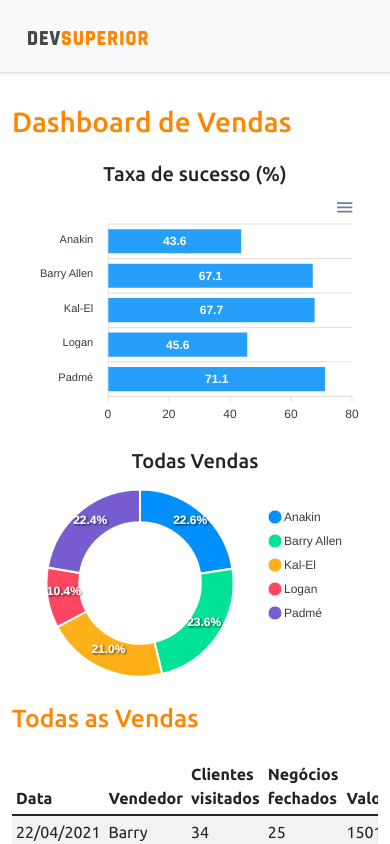
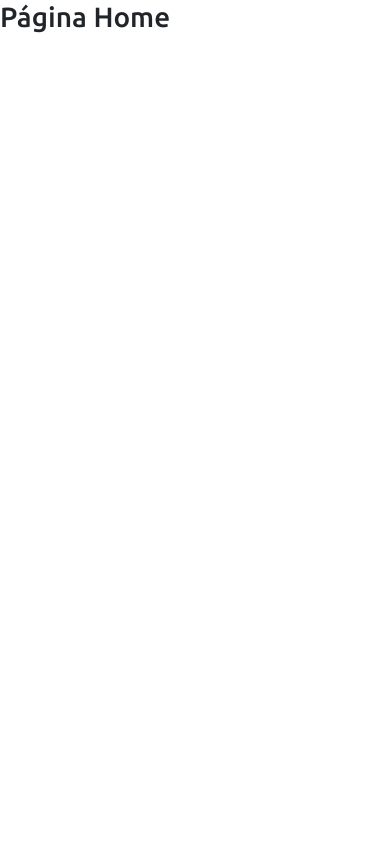
Before and after one commit to heitordeve/projeto-sds5, a React (Create React App) app in the folder frontend/: page / in a window 390 px wide. Shown: the top 844 px of the page. Built offline with nearby package versions, Linux system fonts and the light colour scheme.

Commit message:
Dev - Routes

```diff
--- a/frontend/package.json
+++ b/frontend/package.json
@@ -19,6 +19,7 @@
     "react": "^17.0.2",
     "react-apexcharts": "^1.3.9",
     "react-dom": "^17.0.2",
+    "react-router-dom": "5.2.0",
     "react-scripts": "4.0.3",
     "typescript": "^4.1.2",
     "web-vitals": "^1.0.1"
@@ -46,5 +47,8 @@
       "last 1 firefox version",
       "last 1 safari version"
     ]
+  },
+  "devDependencies": {
+    "@types/react-router-dom": "^5.3.2"
   }
 }
--- a/frontend/src/App.tsx
+++ b/frontend/src/App.tsx
@@ -1,33 +1,8 @@
-import BarChart from "components/BarChart";
-import DataTable from "components/DataTable";
-import DonutChart from "components/DonutChart";
-import Footer from "components/Footer";
-import NavBar from "components/NavBar";
+import Routes from "Routes";
 
 function App() {
   return (
-    <>
-      <NavBar />
-      <div className="container">
-        <h1 className="text-primary py-3">Dashboard de Vendas</h1>
-
-        <div className="row px-3">
-          <div className="col-sm-6">
-            <h5 className="text-center text-secundary">Taxa de sucesso (%)</h5>
-            <BarChart />
-          </div>
-          <div className="col-sm-6">
-            <h5 className="text-center text-secundary">Todas Vendas</h5>
-            <DonutChart />
-          </div>
-        </div>
-        <div className="py-3">
-          <h2 className="text-primary">Todas as Vendas</h2>
-        </div>
-        <DataTable />
-      </div>
-      <Footer />
-    </>
+    <Routes />
   );
 }
 
--- /dev/null
+++ b/frontend/src/Routes.tsx
@@ -0,0 +1,20 @@
+import Dashboard from 'pages/Dashboard';
+import Home from 'pages/Home';
+import { BrowserRouter, Switch, Route } from 'react-router-dom';
+
+const Routes = () => {
+    return (
+        <BrowserRouter>
+            <Switch>
+                <Route path="/" exact>
+                    <Home />
+                </Route>
+                <Route path="/dashboard" >
+                    <Dashboard />
+                </Route>
+            </Switch>
+        </BrowserRouter>
+    );
+}
+
+export default Routes;
--- /dev/null
+++ b/frontend/src/pages/Dashboard/index.tsx
@@ -0,0 +1,34 @@
+import BarChart from "components/BarChart";
+import DataTable from "components/DataTable";
+import DonutChart from "components/DonutChart";
+import Footer from "components/Footer";
+import NavBar from "components/NavBar";
+
+const Dashboard = () => {
+    return (
+        <>
+        <NavBar />
+        <div className="container">
+          <h1 className="text-primary py-3">Dashboard de Vendas</h1>
+
+          <div className="row px-3">
+            <div className="col-sm-6">
+              <h5 className="text-center text-secundary">Taxa de sucesso (%)</h5>
+              <BarChart />
+            </div>
+            <div className="col-sm-6">
+              <h5 className="text-center text-secundary">Todas Vendas</h5>
+              <DonutChart />
+            </div>
+          </div>
+          <div className="py-3">
+            <h2 className="text-primary">Todas as Vendas</h2>
+          </div>
+          <DataTable />
+        </div>
+        <Footer />
+      </>
+    );
+}
+
+export default Dashboard;
--- /dev/null
+++ b/frontend/src/pages/Home/index.tsx
@@ -0,0 +1,9 @@
+const Home = () => {
+    return (
+        <div>
+            <h1>Página Home</h1>
+        </div>
+    );
+}
+
+export default Home;
```
